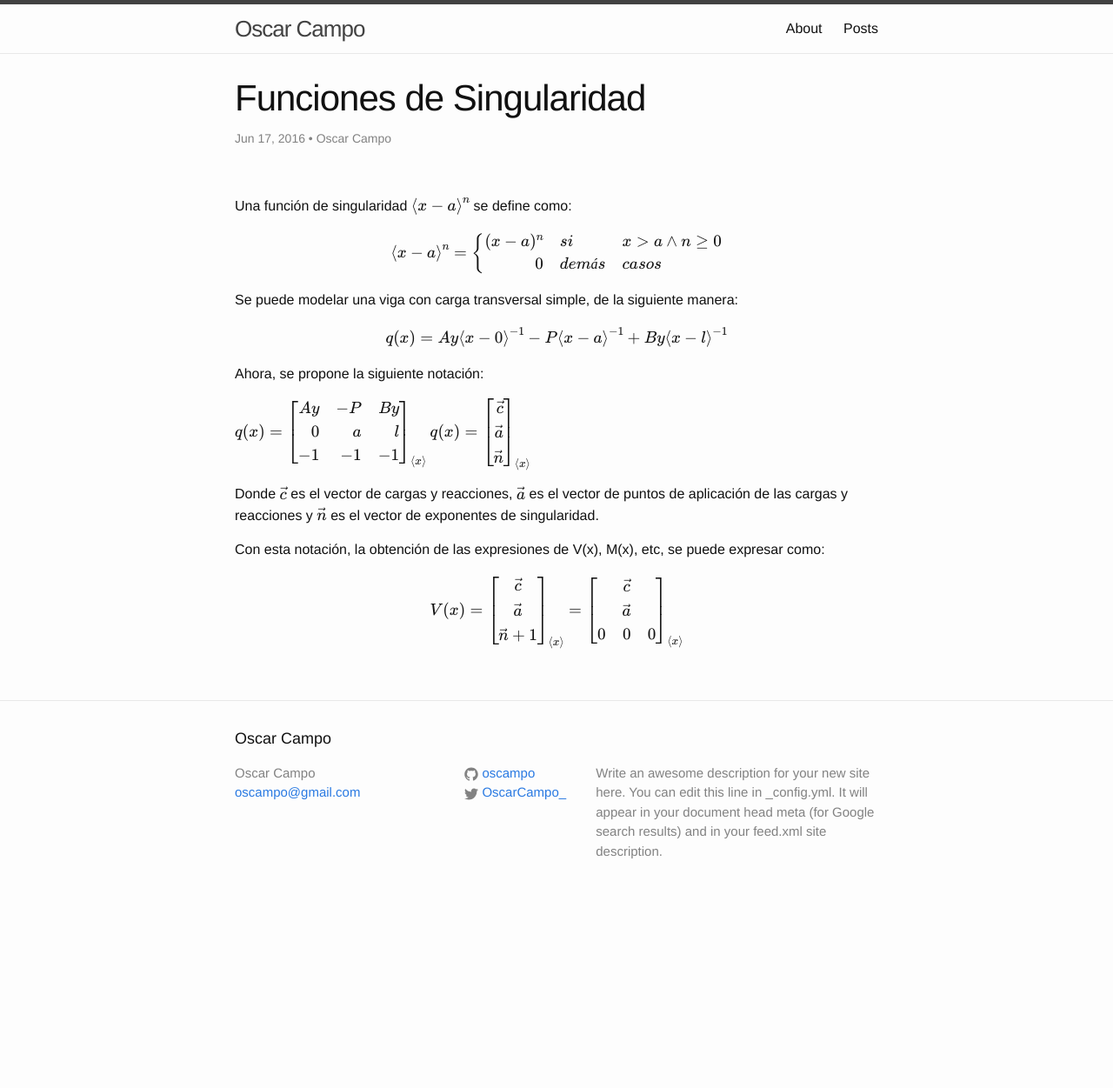
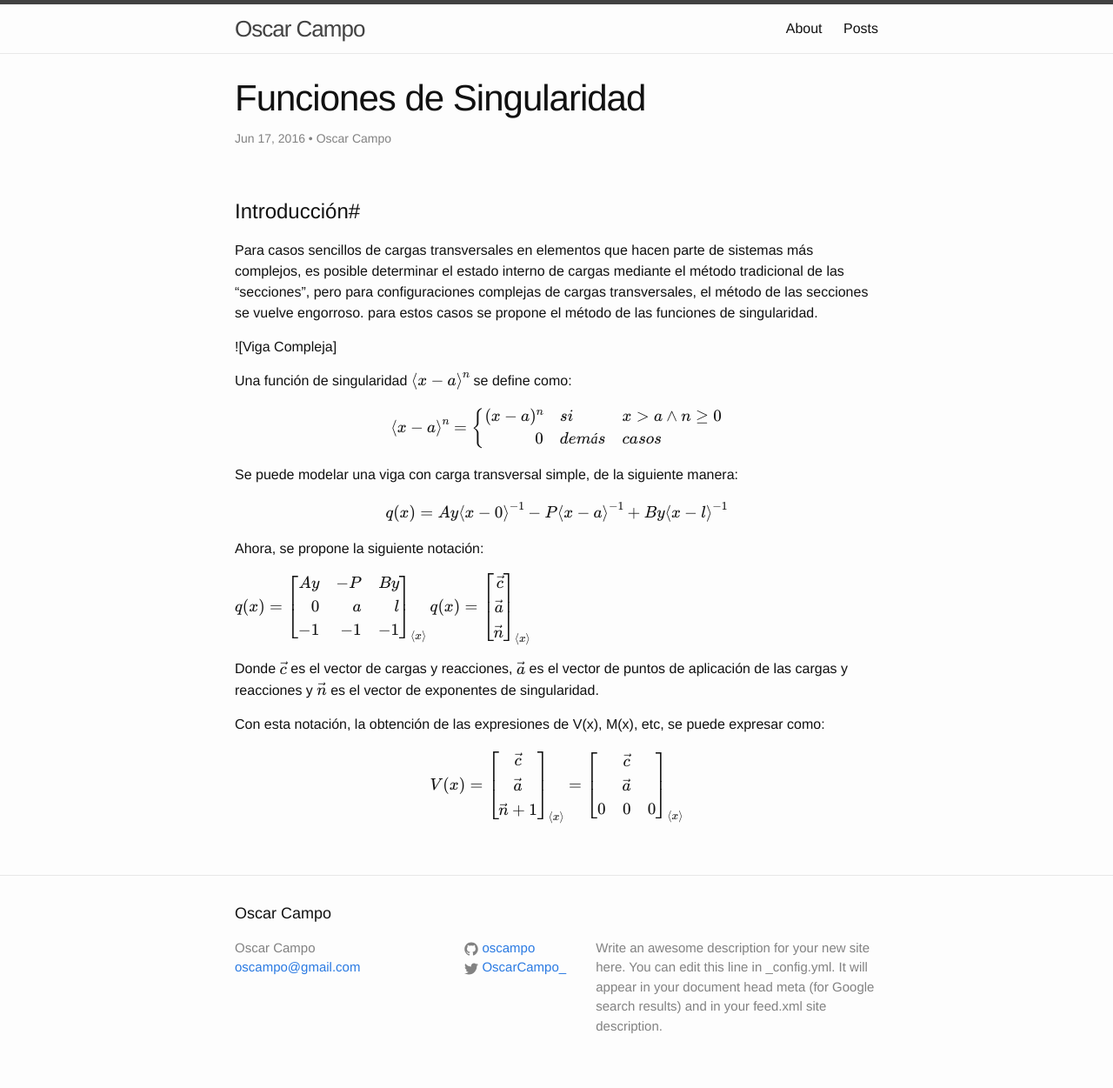
Before and after one commit to oscampo/oscampo.github.io, a Jekyll site: the page built from _posts/2016-06-17-title-nueva-entrada.md, in a window 1280 px wide. Shown: the whole page at 87% size. Built offline with Jekyll 4.4.1, drawn with Linux system fonts in a browser that asks for light colours; formulas are drawn with MathJax 3; before the commit the page ends 1050 px from its top, so only the background shows below that.

Commit message:
Created :_posts/2016-06-17-title-nueva-entrada.md

```diff
--- a/_posts/2016-06-17-title-nueva-entrada.md
+++ b/_posts/2016-06-17-title-nueva-entrada.md
@@ -8,6 +8,11 @@ categories: ingeniería, mecánica
 ---
 
 $$\newcommand{\fsin}[3]{#1\left\langle x-#2\right\rangle^{#3}} $$
+
+# Introducción#
+Para casos sencillos de cargas transversales en elementos que hacen parte de sistemas más complejos, es posible determinar el estado interno de cargas mediante el método tradicional de las "secciones", pero para configuraciones complejas de cargas transversales, el método de las secciones se vuelve engorroso. para estos casos se propone el método de las funciones de singularidad.
+
+![Viga Compleja]
 
 Una función de singularidad $$ \fsin{}{a}{n} $$ se define como:
 
```
